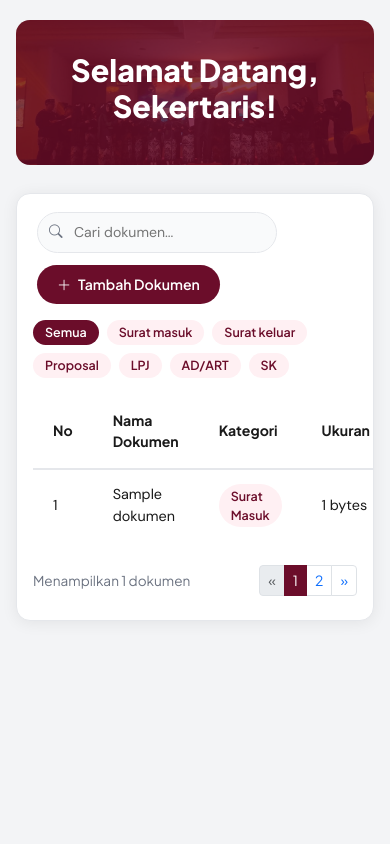
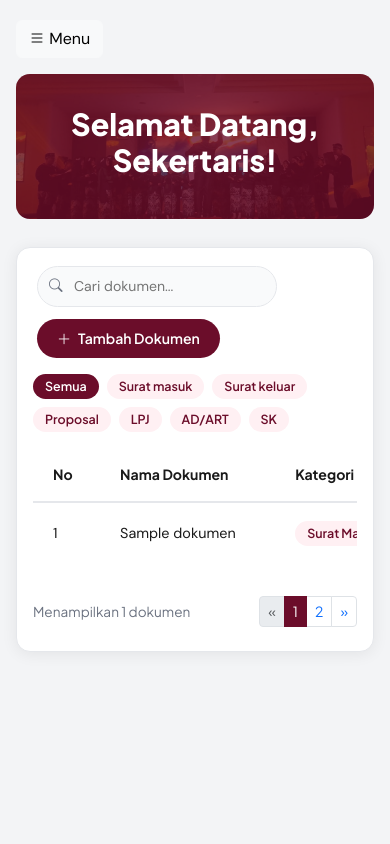
Before and after one commit to awfajri/Parasika, a PHP site: page /Senandika/dashboard/sekretaris/pages/kelola-dokumen.php in a window 390 px wide. Run offline with PHP 8.4, Linux system fonts and the light colour scheme; data comes from the database, SQL or seed files in the repository; tables that the repository leaves empty hold one stand-in row (values such as "Sample post"); some libraries are stand-ins or nearby versions.

Commit message:
feat: implement dashboard and document management features for Ketua and Sekretaris roles

```diff
--- a/Senandika/assets/css/dashboard.css
+++ b/Senandika/assets/css/dashboard.css
@@ -1,35 +1,43 @@
-@import url('https://fonts.googleapis.com/css2?family=Plus+Jakarta+Sans:wght@400;500;600;700;800&family=DM+Sans:wght@300;400;500&display=swap');
+@import url("https://fonts.googleapis.com/css2?family=Plus+Jakarta+Sans:wght@400;500;600;700;800&family=DM+Sans:wght@300;400;500&display=swap");
 
 :root {
-  --primary:      #6B0D2A;
-  --primary-dark: #4A0A1E;
-  --primary-light:#8B1A3A;
-  --accent:       #C0392B;
-  --sidebar-bg:   #FAFAFA;
-  --sidebar-w:    220px;
-  --text-dark:    #1A1A1A;
-  --text-muted:   #6B7280;
-  --border:       #E5E7EB;
-  --card-bg:      #FFFFFF;
-  --body-bg:      #F3F4F6;
-  --white:        #FFFFFF;
-  --danger:       #DC2626;
-  --font-head:    'Plus Jakarta Sans', sans-serif;
-  --font-body:    'DM Sans', sans-serif;
-  --radius:       14px;
-  --radius-sm:    8px;
-  --shadow:       0 2px 16px rgba(0,0,0,0.07);
-  --shadow-md:    0 4px 24px rgba(107,13,42,0.10);
+  --primary: #6b0d2a;
+  --primary-dark: #4a0a1e;
+  --primary-light: #8b1a3a;
+  --accent: #c0392b;
+  --sidebar-bg: #fafafa;
+  --sidebar-w: 220px;
+  --text-dark: #1a1a1a;
+  --text-muted: #6b7280;
+  --border: #e5e7eb;
+  --card-bg: #ffffff;
+  --body-bg: #f3f4f6;
+  --white: #ffffff;
+  --danger: #dc2626;
+  --font-head: "Plus Jakarta Sans", sans-serif;
+  --font-body: "DM Sans", sans-serif;
+  --radius: 14px;
+  --radius-sm: 8px;
+  --shadow: 0 2px 16px rgba(0, 0, 0, 0.07);
+  --shadow-md: 0 4px 24px rgba(107, 13, 42, 0.1);
 }
 
-*, *::before, *::after { box-sizing: border-box; margin: 0; padding: 0; }
+*,
+*::before,
+*::after {
+  box-sizing: border-box;
+  margin: 0;
+  padding: 0;
+}
 
-html, body {
+html,
+body {
   overflow-x: hidden;
   max-width: 100%;
 }
 
-html, body {
+html,
+body {
   scrollbar-width: none;
   -ms-overflow-style: none;
 }
@@ -876,11 +998,60 @@ body {
   text-decoration: none;
 }
 
-.dash-footer-bottom a:hover { color: #fff; }
+.dash-footer-bottom a:hover {
+  color: #fff;
+}
 
-.site-footer { display: none !important; }
+.site-footer {
+  display: none !important;
+}
 
 @media (max-width: 991px) {
-  .dash-footer-card { padding: 30px 24px; margin: 0 16px 24px 16px; }
-  .dash-footer-bottom { padding: 0 16px; flex-direction: column; gap: 8px; text-align: center; }
+  .dash-footer-card {
+    padding: 30px 24px;
+    margin: 0 16px 24px 16px;
+  }
+  .dash-footer-bottom {
+    padding: 0 16px;
+    flex-direction: column;
+    gap: 8px;
+    text-align: center;
+  }
 }
+
+.table-responsive {
+  width: 100%;
+  overflow-x: auto;
+  -webkit-overflow-scrolling: touch;
+}
+
+.table-custom {
+  min-width: 800px;
+}
+
+/* ── TAMBAHAN SCROLLBAR TABEL ── */
+.table-responsive {
+  width: 100%;
+  overflow-x: auto;
+  -webkit-overflow-scrolling: touch;
+  padding-bottom: 8px; /* Memberi ruang untuk scrollbar */
+}
+
+/* Memaksa scrollbar horizontal tampil di layar HP walau scrollbar global disembunyikan */
+@media (max-width: 768px) {
+  .table-responsive::-webkit-scrollbar {
+    display: block !important;
+    height: 8px;
+  }
+  .table-responsive::-webkit-scrollbar-track {
+    background: #f1f5f9;
+    border-radius: 4px;
+  }
+  .table-responsive::-webkit-scrollbar-thumb {
+    background: #cbd5e1;
+    border-radius: 4px;
+  }
+  .table-responsive::-webkit-scrollbar-thumb:hover {
+    background: #94a3b8;
+  }
+}
--- a/Senandika/assets/js/main.js
+++ b/Senandika/assets/js/main.js
@@ -1,34 +1,74 @@
-document.addEventListener('DOMContentLoaded', function () {
-
-  document.querySelectorAll('.bar-fill').forEach(function (bar) {
-    const target = bar.getAttribute('data-width') || '0%';
+document.addEventListener("DOMContentLoaded", function () {
+  document.querySelectorAll(".bar-fill").forEach(function (bar) {
+    const target = bar.getAttribute("data-width") || "0%";
     setTimeout(function () {
       bar.style.width = target;
     }, 120);
   });
 
-  const toggleBtn = document.getElementById('sidebarToggle');
-  const sidebar   = document.getElementById('sidebar');
+  const toggleBtn = document.getElementById("sidebarToggle");
+  const sidebar = document.getElementById("sidebar");
   if (toggleBtn && sidebar) {
-    toggleBtn.addEventListener('click', function () {
-      sidebar.classList.toggle('open');
+    toggleBtn.addEventListener("click", function () {
+      sidebar.classList.toggle("open");
     });
 
-    document.addEventListener('click', function (e) {
-      if (window.innerWidth < 769 && sidebar.classList.contains('open')) {
+    document.addEventListener("click", function (e) {
+      if (window.innerWidth < 769 && sidebar.classList.contains("open")) {
         if (!sidebar.contains(e.target) && e.target !== toggleBtn) {
-          sidebar.classList.remove('open');
+          sidebar.classList.remove("open");
         }
       }
     });
   }
 
-  document.querySelectorAll('.btn-del').forEach(function (btn) {
-    btn.addEventListener('click', function (e) {
-      if (!confirm('Yakin ingin menghapus dokumen ini?')) {
-        e.preventDefault();
-      }
+  // SweetAlert untuk Konfirmasi Hapus (Link / Tombol Biasa)
+  document.querySelectorAll(".btn-del").forEach(function (btn) {
+    btn.addEventListener("click", function (e) {
+      e.preventDefault();
+      const url = this.getAttribute("href");
+      Swal.fire({
+        title: "Apakah Anda yakin?",
+        text: "Data yang dihapus tidak dapat dikembalikan!",
+        icon: "warning",
+        showCancelButton: true,
+        confirmButtonColor: "#6B0D2A" /* Warna Maroon */,
+        cancelButtonColor: "#6B7280",
+        confirmButtonText: "Ya, hapus!",
+        cancelButtonText: "Batal",
+      }).then((result) => {
+        if (result.isConfirmed) {
+          window.location.href = url;
+        }
+      });
     });
   });
 
+  // SweetAlert untuk Tolak Registrasi (Form Submit)
+  document.querySelectorAll(".btn-tolak").forEach(function (btn) {
+    btn.addEventListener("click", function (e) {
+      e.preventDefault();
+      const form = this.closest("form");
+      Swal.fire({
+        title: "Tolak Registrasi?",
+        text: "Data registrasi ini akan dihapus secara permanen.",
+        icon: "warning",
+        showCancelButton: true,
+        confirmButtonColor: "#DC2626",
+        cancelButtonColor: "#6B7280",
+        confirmButtonText: "Ya, tolak!",
+        cancelButtonText: "Batal",
+      }).then((result) => {
+        if (result.isConfirmed) {
+          // Tambahkan input tersembunyi agar form tahu tujuannya adalah menolak
+          const hiddenInput = document.createElement("input");
+          hiddenInput.type = "hidden";
+          hiddenInput.name = "action";
+          hiddenInput.value = "reject";
+          form.appendChild(hiddenInput);
+          form.submit();
+        }
+      });
+    });
+  });
 });
--- a/Senandika/dashboard/anggota/pages/cari-arsip.php
+++ b/Senandika/dashboard/anggota/pages/cari-arsip.php
@@ -106,6 +106,7 @@ $kategori = trim($_GET['kategori'] ?? '');
             </p>
         </div>
         <?php else: ?>
+        <div class="table-responsive">
           <table class="table-custom">
               <thead>
               <tr>
@@ -133,6 +134,7 @@ $kategori = trim($_GET['kategori'] ?? '');
               <?php endforeach; ?>
               </tbody>
           </table>
+        </div>
         <?php endif; ?>
         </div>
     </div>
--- a/Senandika/dashboard/ketua/index.php
+++ b/Senandika/dashboard/ketua/index.php
@@ -1,6 +1,8 @@
 <?php
 $page_title = 'Dashboard Ketua - Senandika';
 $asset_path = '../../';
+$base_path  = '../../';
+require_once '../../includes/auth.php';
 include '../../includes/head.php';
 ?>
 
@@ -10,6 +12,9 @@ include '../../includes/head.php';
 
 <div class="main-content w-100">
     <div class="content-area">
+        <button id="sidebarToggle" class="btn btn-light d-md-none mb-3">
+            <i class="bi bi-list"></i> Menu
+</button>
 
     <!-- Hero Banner -->
     <div class="hero-banner">
--- a/Senandika/dashboard/ketua/pages/laporan-arsip.php
+++ b/Senandika/dashboard/ketua/pages/laporan-arsip.php
@@ -10,6 +10,9 @@
 
     <div class="main-content w-100">
         <div class="content-area">
+        <button id="sidebarToggle" class="btn btn-light d-md-none mb-3">
+            <i class="bi bi-list"></i> Menu
+        </button>
 
         <!-- Section Hero -->
         <div class="section-hero">
@@ -48,6 +51,7 @@
         <!-- Tabel Dokumen -->
         <div class="table-card">
             <div class="p-3">
+            <div class="table-responsive">
               <table class="table-custom" id="laporanTable">
                   <thead>
                   <tr>
@@ -109,6 +113,7 @@
               </table>
             </div>
             </div>
+        </div>
 
         </div>
     </div>
--- a/Senandika/dashboard/sekretaris/pages/kelola-dokumen.php
+++ b/Senandika/dashboard/sekretaris/pages/kelola-dokumen.php
@@ -12,6 +12,9 @@ include '../../../includes/head.php';
   <!-- Main Content -->
   <div class="main-content w-100">
     <div class="content-area">
+      <button id="sidebarToggle" class="btn btn-light d-md-none mb-3">
+        <i class="bi bi-list"></i> Menu
+      </button>
 
       <!-- Section Hero -->
       <div class="section-hero">
@@ -52,6 +55,16 @@ include '../../../includes/head.php';
 
         <!-- Table -->
         <div class="p-3 pt-3">
+          <?php if (isset($_GET['status'])): ?>
+          <script>
+            document.addEventListener('DOMContentLoaded', function() {
+                let status = '<?= $_GET['status'] ?>';
+                if(status === 'success') Swal.fire('Berhasil!', 'Dokumen berhasil ditambahkan.', 'success');
+            });
+          </script>
+          <?php endif; ?>
+
+          <div class="table-responsive">
             <table class="table-custom" id="dokumenTable">
               <thead>
                 <tr>
@@ -126,7 +139,7 @@ include '../../../includes/head.php';
                       </a>
                       <!-- Delete -->
                       <a href="hapus-dokumen.php?id=<?= $doc['id'] ?>"
-                        class="btn-del" title="Hapus" onclick="return confirm('Yakin ingin menghapus dokumen ini?');">
+                          class="btn-del" title="Hapus">
                         <i class="bi bi-trash3"></i>
                       </a>
                     </div>
@@ -135,6 +148,7 @@ include '../../../includes/head.php';
                 <?php endwhile; ?>
               </tbody>
             </table>
+          </div>
 
           <!-- Pagination placeholder -->
           <div class="d-flex justify-content-between align-items-center mt-4 pb-2" style="font-size:0.85rem; color:var(--text-muted); font-family:var(--font-head);">
--- a/Senandika/dashboard/sekretaris/pages/view-dokumen.php
+++ b/Senandika/dashboard/sekretaris/pages/view-dokumen.php
@@ -24,6 +24,9 @@ $dokumen = [
 
   <div class="main-content w-100">
     <div class="content-area">
+      <button id="sidebarToggle" class="btn btn-light d-md-none mb-3">
+  <i class="bi bi-list"></i> Menu
+</button>
 
       <div class="section-hero mb-4">
         <h1>Detail Dokumen</h1>
--- a/Senandika/includes/head.php
+++ b/Senandika/includes/head.php
@@ -11,5 +11,6 @@ $page_title = $page_title ?? 'Senandika - Parasika';
   <link href="https://cdn.jsdelivr.net/npm/bootstrap-icons@1.11.3/font/bootstrap-icons.css" rel="stylesheet">
   <link href="https://fonts.googleapis.com/css2?family=Plus+Jakarta+Sans:wght@400;500;600;700;800&family=DM+Sans:wght@300;400;500&display=swap" rel="stylesheet">
   <link href="<?= $asset_path ?? './' ?>assets/css/dashboard.css" rel="stylesheet">
+  <script src="https://cdn.jsdelivr.net/npm/sweetalert2@11"></script>
 </head>
 <body>
--- a/Senandika/includes/sidebar.php
+++ b/Senandika/includes/sidebar.php
@@ -3,35 +3,27 @@ $current_page = basename($_SERVER['PHP_SELF']);
 $current_dir  = basename(dirname($_SERVER['PHP_SELF']));
 ?>
 <aside class="sidebar" id="sidebar">
-
   <!-- Brand -->
   <a href="<?= $asset_path ?>dashboard/sekretaris/index.php" class="sidebar-brand text-decoration-none">
-    <img src="<?= $asset_path ?>assets/img/logo.jpg" alt="Logo Parasika"
-        onerror="this.style.background='#fff';this.src=''">
+    <img src="<?= $asset_path ?>assets/img/logo.jpg" alt="Logo Parasika" onerror="this.style.background='#fff';this.src=''">
     <span>Senandika</span>
   </a>
-
   <!-- Navigation -->
   <nav class="sidebar-nav">
-    <a href="<?= $asset_path ?>dashboard/sekretaris/index.php"
-      class="nav-link-item <?= ($current_page === 'index.php' && $current_dir === 'sekretaris') ? 'active' : '' ?>">
-      <i class="bi bi-house"></i>
-      Dashboard
+    <a href="<?= $asset_path ?>dashboard/sekretaris/index.php" class="nav-link-item <?= ($current_page === 'index.php' && $current_dir === 'sekretaris') ? 'active' : '' ?>">
+      <i class="bi bi-house"></i> Dashboard
     </a>
-
-    <a href="<?= $asset_path ?>dashboard/sekretaris/pages/kelola-dokumen.php"
-      class="nav-link-item <?= ($current_page === 'kelola-dokumen.php') ? 'active' : '' ?>">
-      <i class="bi bi-archive"></i>
-      Kelola Dokumen
+    <a href="<?= $asset_path ?>dashboard/sekretaris/pages/kelola-dokumen.php" class="nav-link-item <?= ($current_page === 'kelola-dokumen.php') ? 'active' : '' ?>">
+      <i class="bi bi-archive"></i> Kelola Dokumen
+    </a>
+    <a href="<?= $asset_path ?>dashboard/sekretaris/pages/kelola-anggota.php" class="nav-link-item <?= ($current_page === 'kelola-anggota.php') ? 'active' : '' ?>">
+      <i class="bi bi-people"></i> Kelola Anggota
     </a>
   </nav>
-
   <!-- Logout -->
   <div class="sidebar-logout">
     <a href="<?= $asset_path ?>logout.php" class="logout-btn">
-      <i class="bi bi-box-arrow-right"></i>
-      Log Out
+      <i class="bi bi-box-arrow-right"></i> Log Out
     </a>
   </div>
-
 </aside>
```
Also changed, not shown: other parts of Senandika/assets/css/dashboard.css (+180 -66 lines), Senandika/dashboard/anggota/index.php (+10 -7 lines), Senandika/dashboard/sekretaris/index.php (+16 -7 lines), Senandika/dashboard/sekretaris/pages/hapus-dokumen.php (+6 -17 lines), Senandika/dashboard/sekretaris/pages/proses-tambah-dokumen.php (+6 -6 lines), Senandika/dashboard/sekretaris/pages/tambah-dokumen.php (+19 -0 lines), Senandika/includes/sidebar-ketua.php (+9 -17 lines). Lines whose indentation alone changed are shown as unchanged.
